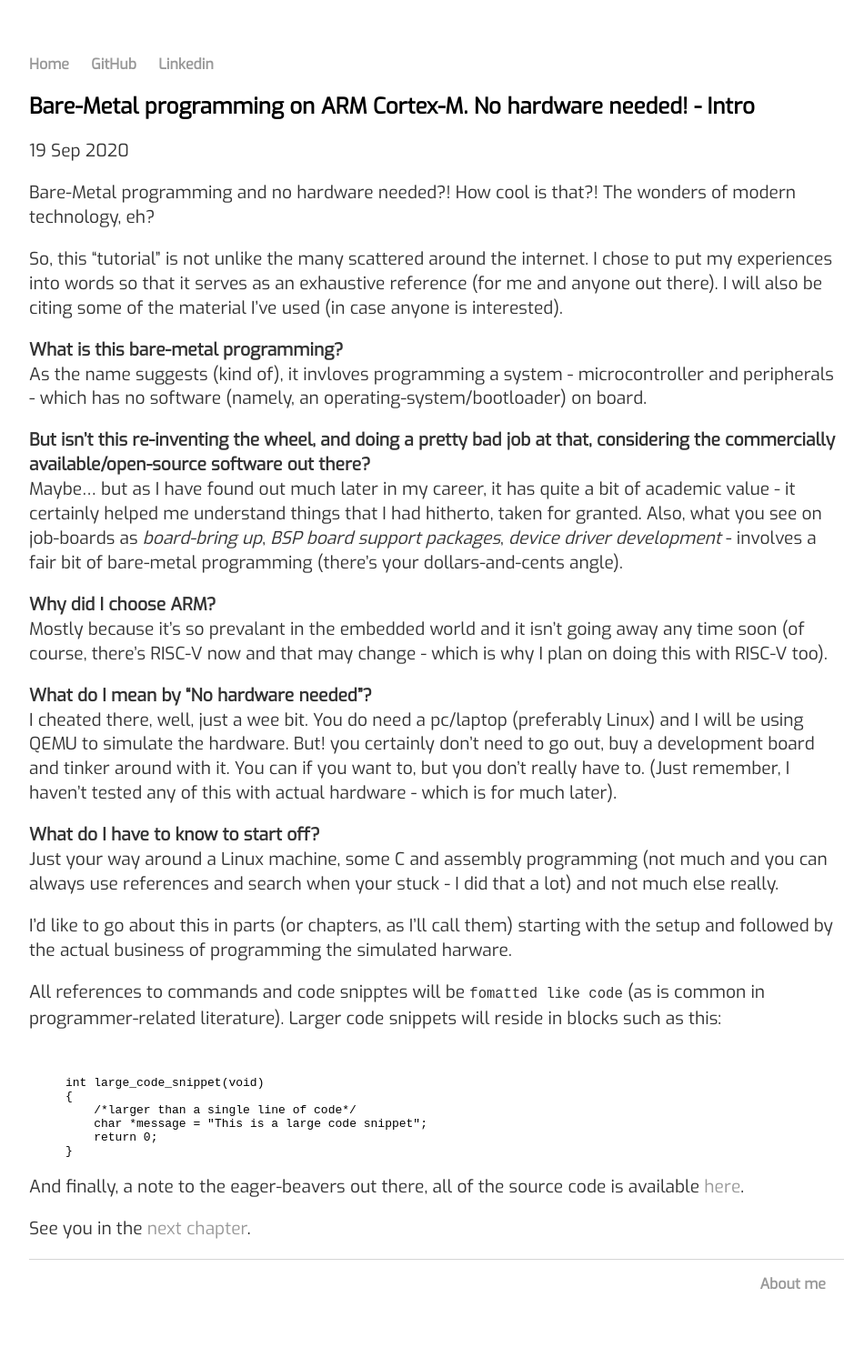
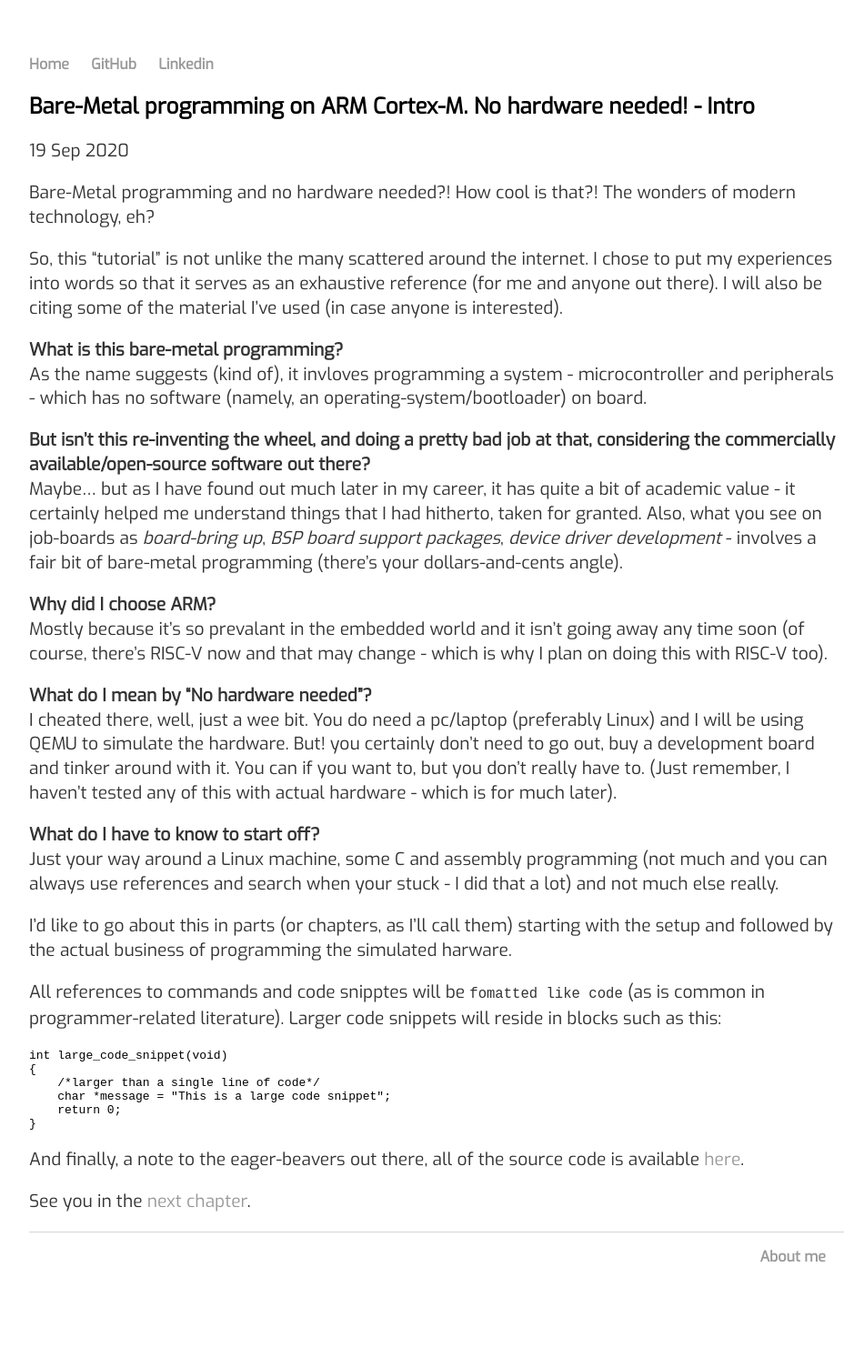
Before and after one commit to varun-venkatesh/varun-venkatesh.github.io, a Jekyll site: the page built from _posts/2020-09-19-bare-mtl-intro.md, in a window 1280 px wide. Shown: the whole page at 91% size, without its empty margins (160-1110 px from the left). Built offline with Jekyll 4.4.1, drawn with Linux system fonts in a browser that asks for light colours; after the commit the page ends 1452 px from its top, so only the background shows below that.

Commit message:
changing syntax to fenced-code-blocks

````diff
--- a/_posts/2020-09-19-bare-mtl-intro.md
+++ b/_posts/2020-09-19-bare-mtl-intro.md
@@ -2,7 +2,6 @@
 layout: posts
 title: "Bare-Metal programming on ARM Cortex-M. No hardware needed! - Intro"
 date: 2020-09-19
-
 ---
 
 Bare-Metal programming and no hardware needed?! How cool is that?!
@@ -30,17 +29,14 @@ I'd like to go about this in parts (or chapters, as I'll call them) starting wit
 
 All references to commands and code snipptes will be ```fomatted like code``` (as is common in  programmer-related literature). Larger code snippets will reside in blocks such as this:
 
-{% highlight c %}
-
+```c
 int large_code_snippet(void)
 {
     /*larger than a single line of code*/
     char *message = "This is a large code snippet";
     return 0;
 }
-
-{% endhighlight %}
-
+```
 And finally, a note to the eager-beavers out there, all of the source code is available [here](https://github.com/varun-venkatesh/bare-metal-arm).
 
 See you in the [next chapter](https://varun-venkatesh.github.io/2020/09/19/bare-mtl-chapter1.html).
````
